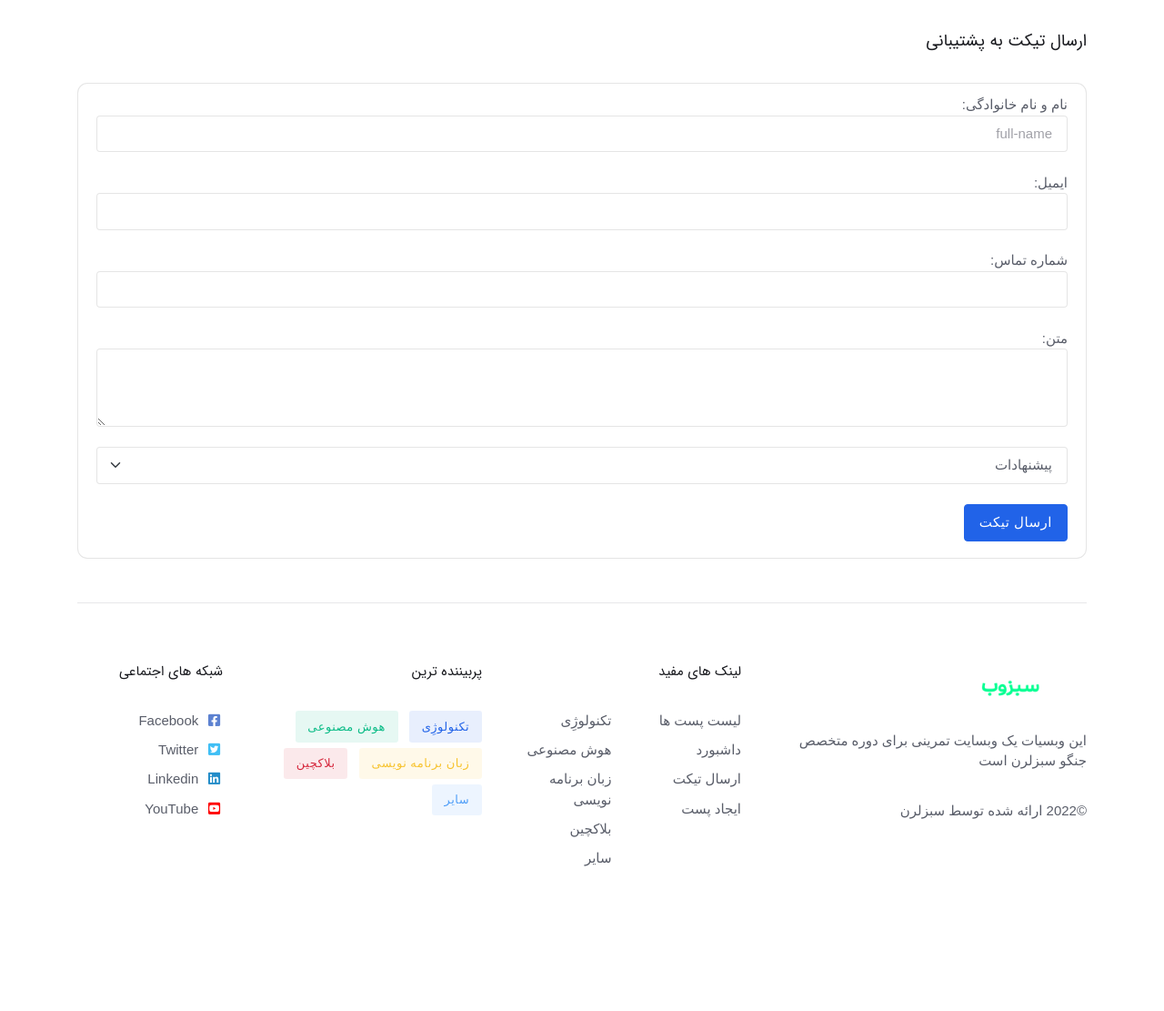
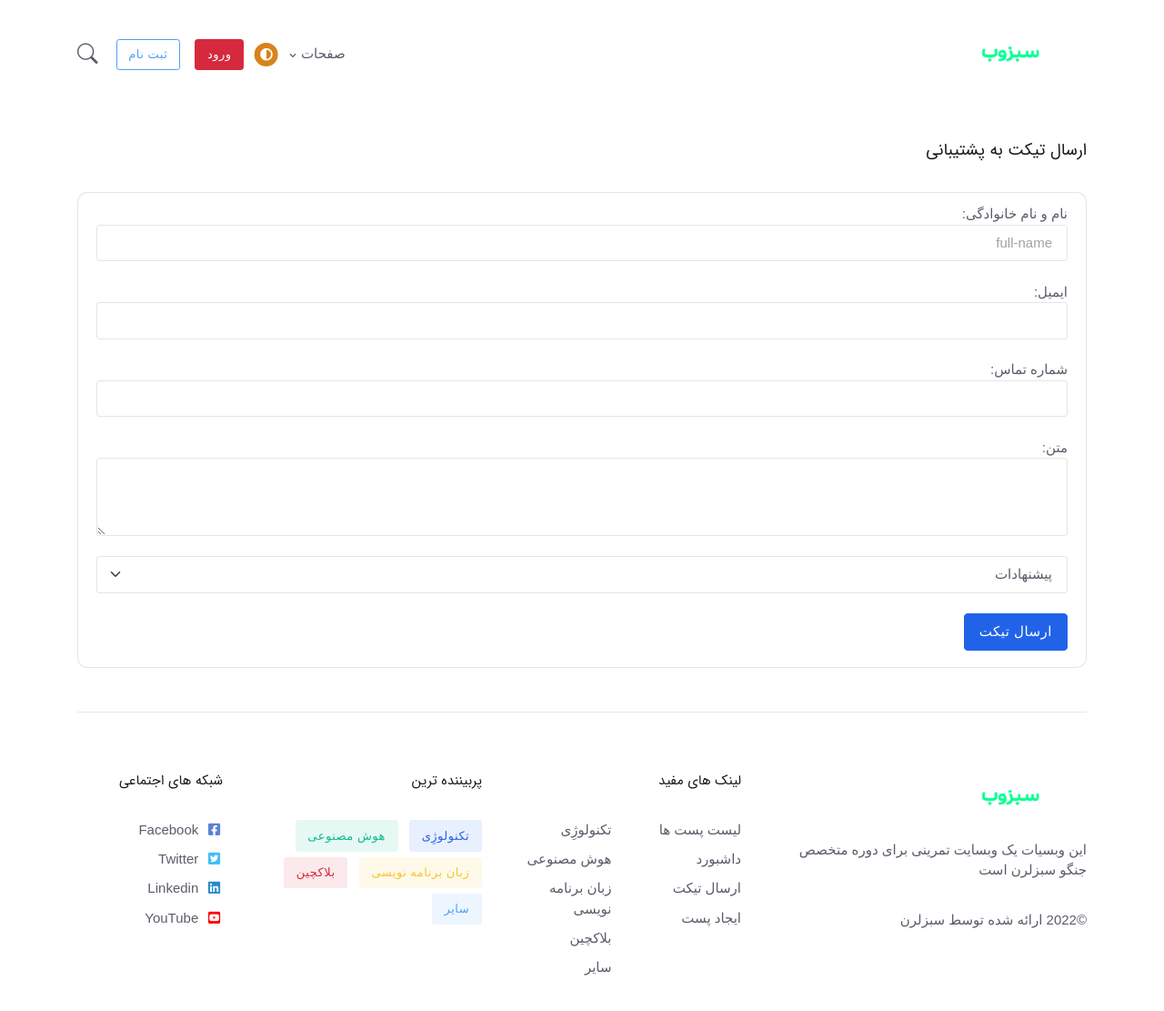
Before and after one commit to AvaGhiasian/Django-Projects, a Django app: page /blog/ticket in a window 1280 px wide. Shown: the whole page at 91% size. Before the commit the page ends 952 px from the top, so only its background shows below. Run offline with Django 5.2, Linux system fonts and the light colour scheme; parts of the project's set-up code (start-up, migrations or seed data) failed here and were passed over; some web fonts are replaced.

Commit message:
added search option

```diff
--- a/new_weblog/blog/forms.py
+++ b/new_weblog/blog/forms.py
@@ -36,13 +36,17 @@ class CommentForm(forms.ModelForm):
     class Meta:
         model = Comment
         fields = ['name', 'body']
-        widgets={
+        widgets = {
             'body': forms.TextInput(attrs={
                 'placeholder': 'متن',
-                'class':'form-control'
+                'class': 'form-control'
             }),
             'name': forms.TextInput(attrs={
                 'placeholder': 'نام',
                 'class': 'form-control'
             }),
         }
+
+
+class SearchForm(forms.Form):
+    query = forms.CharField()
--- a/new_weblog/blog/templates/partials/header.html
+++ b/new_weblog/blog/templates/partials/header.html
@@ -1,91 +1,90 @@
-{#{% load static %}#}
-{##}
-{#<header class="navbar-light navbar-sticky header-static">#}
-{#	<!-- Logo Nav START -->#}
-{#	<nav class="navbar navbar-expand-lg">#}
-{#		<div class="container">#}
-{#			<!-- Logo START -->#}
-{#			<a class="navbar-brand" href="{% url 'blog:index' %}">#}
-{#				<img class="navbar-brand-item light-mode-item" style="width: 120px; height: 60px" src="{% static 'images/icon/blog-logo.png' %}" alt="logo">#}
-{#				<img class="navbar-brand-item dark-mode-item" style="width: 160px; height: 80px" src="{% static 'images/icon/blog-logo.png' %}" alt="logo">#}
-{#			</a>#}
-{#			<!-- Logo END -->#}
-{##}
-{#			<!-- Nav right START -->#}
-{#			<div class="nav ms-sm-3 flex-nowrap align-items-center">#}
-{#            <ul class="navbar-nav navbar-nav-scroll ms-auto">#}
-{#                <li class="nav-item dropdown">#}
-{#                    <a class="nav-link dropdown-toggle" href="#" id="homeMenu" data-bs-toggle="dropdown" aria-haspopup="true" aria-expanded="false">صفحات</a>#}
-{#                    <ul class="dropdown-menu" aria-labelledby="homeMenu">#}
-{#                        <li> <a class="dropdown-item" href="{% url 'blog:index' %}">صفحه اصلی</a></li>#}
-{#                        <li> <a class="dropdown-item" href="{% url 'blog:profile' %}">داشبورد</a></li>#}
-{#                        <li> <a class="dropdown-item" href="{% url 'blog:post_list' %}">لیست مقالات</a></li>#}
-{#                    </ul>#}
-{#                </li>#}
-{#            </ul>#}
-{##}
-{#				<!-- Dark mode options START -->#}
-{#					<div class="nav-item dropdown ms-3">#}
-{#						<!-- Switch button -->#}
-{#						<button class="modeswitch" id="bd-theme" type="button" aria-expanded="false" data-bs-toggle="dropdown" data-bs-display="static">#}
-{#							<svg class="theme-icon-active"><use href="#"></use></svg>#}
-{#						</button>#}
-{#						<!-- Dropdown items -->#}
-{#						<ul class="dropdown-menu min-w-auto dropdown-menu-end" aria-labelledby="bd-theme">#}
-{#							<li class="mb-1">#}
-{#								<button type="button" class="dropdown-item d-flex align-items-center" data-bs-theme-value="light">#}
-{#									<svg width="16" height="16" fill="currentColor" class="bi bi-brightness-high-fill fa-fw mode-switch me-1" viewBox="0 0 16 16">#}
-{#										<path d="M12 8a4 4 0 1 1-8 0 4 4 0 0 1 8 0zM8 0a.5.5 0 0 1 .5.5v2a.5.5 0 0 1-1 0v-2A.5.5 0 0 1 8 0zm0 13a.5.5 0 0 1 .5.5v2a.5.5 0 0 1-1 0v-2A.5.5 0 0 1 8 13zm8-5a.5.5 0 0 1-.5.5h-2a.5.5 0 0 1 0-1h2a.5.5 0 0 1 .5.5zM3 8a.5.5 0 0 1-.5.5h-2a.5.5 0 0 1 0-1h2A.5.5 0 0 1 3 8zm10.657-5.657a.5.5 0 0 1 0 .707l-1.414 1.415a.5.5 0 1 1-.707-.708l1.414-1.414a.5.5 0 0 1 .707 0zm-9.193 9.193a.5.5 0 0 1 0 .707L3.05 13.657a.5.5 0 0 1-.707-.707l1.414-1.414a.5.5 0 0 1 .707 0zm9.193 2.121a.5.5 0 0 1-.707 0l-1.414-1.414a.5.5 0 0 1 .707-.707l1.414 1.414a.5.5 0 0 1 0 .707zM4.464 4.465a.5.5 0 0 1-.707 0L2.343 3.05a.5.5 0 1 1 .707-.707l1.414 1.414a.5.5 0 0 1 0 .708z"/>#}
-{#										<use href="#"></use>#}
-{#									</svg>روشن#}
-{#								</button>#}
-{#							</li>#}
-{#							<li class="mb-1">#}
-{#								<button type="button" class="dropdown-item d-flex align-items-center" data-bs-theme-value="dark">#}
-{#									<svg xmlns="http://www.w3.org/2000/svg" width="16" height="16" fill="currentColor" class="bi bi-moon-stars-fill fa-fw mode-switch me-1" viewBox="0 0 16 16">#}
-{#										<path d="M6 .278a.768.768 0 0 1 .08.858 7.208 7.208 0 0 0-.878 3.46c0 4.021 3.278 7.277 7.318 7.277.527 0 1.04-.055 1.533-.16a.787.787 0 0 1 .81.316.733.733 0 0 1-.031.893A8.349 8.349 0 0 1 8.344 16C3.734 16 0 12.286 0 7.71 0 4.266 2.114 1.312 5.124.06A.752.752 0 0 1 6 .278z"/>#}
-{#										<path d="M10.794 3.148a.217.217 0 0 1 .412 0l.387 1.162c.173.518.579.924 1.097 1.097l1.162.387a.217.217 0 0 1 0 .412l-1.162.387a1.734 1.734 0 0 0-1.097 1.097l-.387 1.162a.217.217 0 0 1-.412 0l-.387-1.162A1.734 1.734 0 0 0 9.31 6.593l-1.162-.387a.217.217 0 0 1 0-.412l1.162-.387a1.734 1.734 0 0 0 1.097-1.097l.387-1.162zM13.863.099a.145.145 0 0 1 .274 0l.258.774c.115.346.386.617.732.732l.774.258a.145.145 0 0 1 0 .274l-.774.258a1.156 1.156 0 0 0-.732.732l-.258.774a.145.145 0 0 1-.274 0l-.258-.774a1.156 1.156 0 0 0-.732-.732l-.774-.258a.145.145 0 0 1 0-.274l.774-.258c.346-.115.617-.386.732-.732L13.863.1z"/>#}
-{#										<use href="#"></use>#}
-{#									</svg>تیره#}
-{#								</button>#}
-{#							</li>#}
-{#							<li>#}
-{#								<button type="button" class="dropdown-item d-flex align-items-center active" data-bs-theme-value="auto">#}
-{#									<svg xmlns="http://www.w3.org/2000/svg" width="16" height="16" fill="currentColor" class="bi bi-circle-half fa-fw mode-switch me-1" viewBox="0 0 16 16">#}
-{#										<path d="M8 15A7 7 0 1 0 8 1v14zm0 1A8 8 0 1 1 8 0a8 8 0 0 1 0 16z"/>#}
-{#										<use href="#"></use>#}
-{#									</svg>خودکار#}
-{#								</button>#}
-{#							</li>#}
-{#						</ul>#}
-{#					</div>#}
-{##}
-{#					<!-- Dark mode options END -->#}
-{#				{% if request.user.is_authenticated %}#}
-{#				<div class="nav-item d-none d-md-block">#}
-{#					<a href="{% url 'blog:profile' %}" class="btn btn-sm btn-danger mb-0 mx-2">{{request.user.first_name|default:request.user.username }}</a>#}
-{#				</div>#}
-{#                {% else %}#}
-{#                    <a href="{% url 'blog:login' %}" class="btn btn-sm btn-danger mb-0 mx-2">ورود</a>#}
-{#                     <a href="{% url 'blog:register' %}" class="btn btn-sm btn-outline-info mb-0 mx-2">ثبت نام</a>#}
-{#				{% endif %}#}
-{##}
-{#				<!-- Nav Search -->#}
-{#				<div class="nav-item dropdown nav-search dropdown-toggle-icon-none">#}
-{#					<a class="nav-link pe-0 dropdown-toggle" role="button" href="#" id="navSearch" data-bs-toggle="dropdown" aria-expanded="false">#}
-{#						<i class="bi bi-search fs-4"> </i>#}
-{#					</a>#}
-{#					<div class="dropdown-menu dropdown-menu-end shadow rounded p-2" aria-labelledby="navSearch">#}
-{#					  <form class="input-group" method="get" action="{% url 'blog:post_search' %}">#}
-{#                            <input class="form-control border-success" name="query" type="search" placeholder="جستجو" aria-label="Search">#}
-{#                            <button class="btn btn-success m-0" type="submit">جستجو</button>#}
-{#					  	</form>#}
-{#					</div>#}
-{#				</div>#}
-{#			</div>#}
-{#			<!-- Nav right END -->#}
-{#		</div>#}
-{#	</nav>#}
-{#	<!-- Logo Nav END -->#}
-{#</header>#}
-{##}
+{% load static %}
+
+<header class="navbar-light navbar-sticky header-static">
+	<!-- Logo Nav START -->
+	<nav class="navbar navbar-expand-lg">
+		<div class="container">
+			<!-- Logo START -->
+			<a class="navbar-brand" href="{% url 'blog:index' %}">
+				<img class="navbar-brand-item light-mode-item" style="width: 120px; height: 60px" src="{% static 'images/icon/blog-logo.png' %}" alt="logo">
+				<img class="navbar-brand-item dark-mode-item" style="width: 160px; height: 80px" src="{% static 'images/icon/blog-logo.png' %}" alt="logo">
+			</a>
+			<!-- Logo END -->
+
+			<!-- Nav right START -->
+			<div class="nav ms-sm-3 flex-nowrap align-items-center">
+            <ul class="navbar-nav navbar-nav-scroll ms-auto">
+                <li class="nav-item dropdown">
+                    <a class="nav-link dropdown-toggle" href="#" id="homeMenu" data-bs-toggle="dropdown" aria-haspopup="true" aria-expanded="false">صفحات</a>
+                    <ul class="dropdown-menu" aria-labelledby="homeMenu">
+                        <li> <a class="dropdown-item" href="{% url 'blog:index' %}">صفحه اصلی</a></li>
+                        <li> <a class="dropdown-item" href="{% url 'blog:profile' %}">داشبورد</a></li>
+                        <li> <a class="dropdown-item" href="{% url 'blog:post_list' %}">لیست مقالات</a></li>
+                    </ul>
+                </li>
+            </ul>
+
+				<!-- Dark mode options START -->
+					<div class="nav-item dropdown ms-3">
+						<!-- Switch button -->
+						<button class="modeswitch" id="bd-theme" type="button" aria-expanded="false" data-bs-toggle="dropdown" data-bs-display="static">
+							<svg class="theme-icon-active"><use href="#"></use></svg>
+						</button>
+						<!-- Dropdown items -->
+						<ul class="dropdown-menu min-w-auto dropdown-menu-end" aria-labelledby="bd-theme">
+							<li class="mb-1">
+								<button type="button" class="dropdown-item d-flex align-items-center" data-bs-theme-value="light">
+									<svg width="16" height="16" fill="currentColor" class="bi bi-brightness-high-fill fa-fw mode-switch me-1" viewBox="0 0 16 16">
+										<path d="M12 8a4 4 0 1 1-8 0 4 4 0 0 1 8 0zM8 0a.5.5 0 0 1 .5.5v2a.5.5 0 0 1-1 0v-2A.5.5 0 0 1 8 0zm0 13a.5.5 0 0 1 .5.5v2a.5.5 0 0 1-1 0v-2A.5.5 0 0 1 8 13zm8-5a.5.5 0 0 1-.5.5h-2a.5.5 0 0 1 0-1h2a.5.5 0 0 1 .5.5zM3 8a.5.5 0 0 1-.5.5h-2a.5.5 0 0 1 0-1h2A.5.5 0 0 1 3 8zm10.657-5.657a.5.5 0 0 1 0 .707l-1.414 1.415a.5.5 0 1 1-.707-.708l1.414-1.414a.5.5 0 0 1 .707 0zm-9.193 9.193a.5.5 0 0 1 0 .707L3.05 13.657a.5.5 0 0 1-.707-.707l1.414-1.414a.5.5 0 0 1 .707 0zm9.193 2.121a.5.5 0 0 1-.707 0l-1.414-1.414a.5.5 0 0 1 .707-.707l1.414 1.414a.5.5 0 0 1 0 .707zM4.464 4.465a.5.5 0 0 1-.707 0L2.343 3.05a.5.5 0 1 1 .707-.707l1.414 1.414a.5.5 0 0 1 0 .708z"/>
+										<use href="#"></use>
+									</svg>روشن
+								</button>
+							</li>
+							<li class="mb-1">
+								<button type="button" class="dropdown-item d-flex align-items-center" data-bs-theme-value="dark">
+									<svg xmlns="http://www.w3.org/2000/svg" width="16" height="16" fill="currentColor" class="bi bi-moon-stars-fill fa-fw mode-switch me-1" viewBox="0 0 16 16">
+										<path d="M6 .278a.768.768 0 0 1 .08.858 7.208 7.208 0 0 0-.878 3.46c0 4.021 3.278 7.277 7.318 7.277.527 0 1.04-.055 1.533-.16a.787.787 0 0 1 .81.316.733.733 0 0 1-.031.893A8.349 8.349 0 0 1 8.344 16C3.734 16 0 12.286 0 7.71 0 4.266 2.114 1.312 5.124.06A.752.752 0 0 1 6 .278z"/>
+										<path d="M10.794 3.148a.217.217 0 0 1 .412 0l.387 1.162c.173.518.579.924 1.097 1.097l1.162.387a.217.217 0 0 1 0 .412l-1.162.387a1.734 1.734 0 0 0-1.097 1.097l-.387 1.162a.217.217 0 0 1-.412 0l-.387-1.162A1.734 1.734 0 0 0 9.31 6.593l-1.162-.387a.217.217 0 0 1 0-.412l1.162-.387a1.734 1.734 0 0 0 1.097-1.097l.387-1.162zM13.863.099a.145.145 0 0 1 .274 0l.258.774c.115.346.386.617.732.732l.774.258a.145.145 0 0 1 0 .274l-.774.258a1.156 1.156 0 0 0-.732.732l-.258.774a.145.145 0 0 1-.274 0l-.258-.774a1.156 1.156 0 0 0-.732-.732l-.774-.258a.145.145 0 0 1 0-.274l.774-.258c.346-.115.617-.386.732-.732L13.863.1z"/>
+										<use href="#"></use>
+									</svg>تیره
+								</button>
+							</li>
+							<li>
+								<button type="button" class="dropdown-item d-flex align-items-center active" data-bs-theme-value="auto">
+									<svg xmlns="http://www.w3.org/2000/svg" width="16" height="16" fill="currentColor" class="bi bi-circle-half fa-fw mode-switch me-1" viewBox="0 0 16 16">
+										<path d="M8 15A7 7 0 1 0 8 1v14zm0 1A8 8 0 1 1 8 0a8 8 0 0 1 0 16z"/>
+										<use href="#"></use>
+									</svg>خودکار
+								</button>
+							</li>
+						</ul>
+					</div>
+
+					<!-- Dark mode options END -->
+				{% if request.user.is_authenticated %}
+				<div class="nav-item d-none d-md-block">
+					<a href="{% url 'blog:profile' %}" class="btn btn-sm btn-danger mb-0 mx-2">{{request.user.first_name|default:request.user.username }}</a>
+				</div>
+                {% else %}
+                    <a href="{% url 'blog:login' %}" class="btn btn-sm btn-danger mb-0 mx-2">ورود</a>
+                     <a href="{% url 'blog:register' %}" class="btn btn-sm btn-outline-info mb-0 mx-2">ثبت نام</a>
+				{% endif %}
+
+				<!-- Nav Search -->
+				<div class="nav-item dropdown nav-search dropdown-toggle-icon-none">
+					<a class="nav-link pe-0 dropdown-toggle" role="button" href="#" id="navSearch" data-bs-toggle="dropdown" aria-expanded="false">
+						<i class="bi bi-search fs-4"> </i>
+					</a>
+					<div class="dropdown-menu dropdown-menu-end shadow rounded p-2" aria-labelledby="navSearch">
+					  <form class="input-group" method="get" action="{% url 'blog:post_search' %}">
+                            <input class="form-control border-success" name="query" type="search" placeholder="جستجو" aria-label="Search">
+                            <button class="btn btn-success m-0" type="submit">جستجو</button>
+					  	</form>
+					</div>
+				</div>
+			</div>
+			<!-- Nav right END -->
+		</div>
+	</nav>
+	<!-- Logo Nav END -->
+</header>
--- a/new_weblog/blog/urls.py
+++ b/new_weblog/blog/urls.py
@@ -9,5 +9,6 @@ urlpatterns = [
     path('posts/<int:pk>', views.post_detail, name='post_detail'),
     path('posts/<int:pk>/comment', views.post_comment, name='post_comment'),
     path('ticket', views.ticket, name='ticket'),
+    path('search', views.post_search, name='search'),
 
 ]
--- a/new_weblog/blog/views.py
+++ b/new_weblog/blog/views.py
@@ -2,7 +2,7 @@ from django.shortcuts import render, redirect, get_object_or_404
 from django.http import HttpResponse
 from django.views.generic import ListView, DetailView
 from django.views.decorators.http import require_POST
-from .forms import TicketForm, CommentForm
+from .forms import TicketForm, CommentForm, SearchForm
 from .models import Post, Ticket
 
 
@@ -33,7 +33,6 @@ def post_detail(request, pk):
 
 
 def index(request):
-
     return render(request, 'blog/index.html')
 
 
@@ -71,3 +70,21 @@ def post_comment(request, post_id):
         'form': form,
     }
     return render(request, "forms/comment.html", context)
+
+
+def post_search(request):
+    query = None
+    results = []
+    if 'query' in request.GET:
+        form = SearchForm(data=request.GET)
+        if form.is_valid():
+            query = form.cleaned_data['query']
+            results1 = Post.published.filter(description__icontains=query)
+            results2 = Post.published.filter(title__icontains=query)
+            results = results1 | results2
+
+    context = {
+        'query': query,
+        'results': results
+    }
+    return render(request, 'blog/search.html', context)
```
